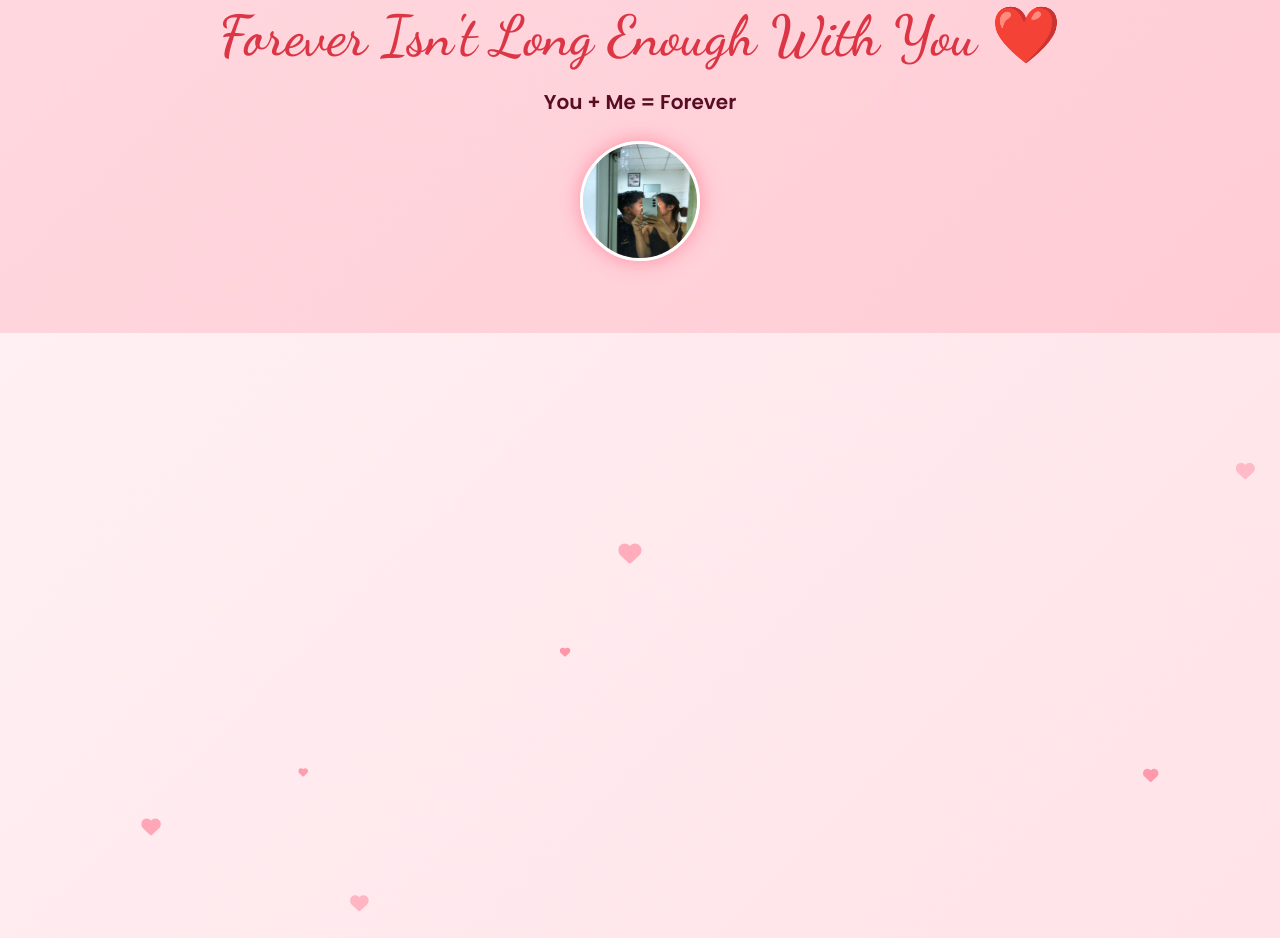
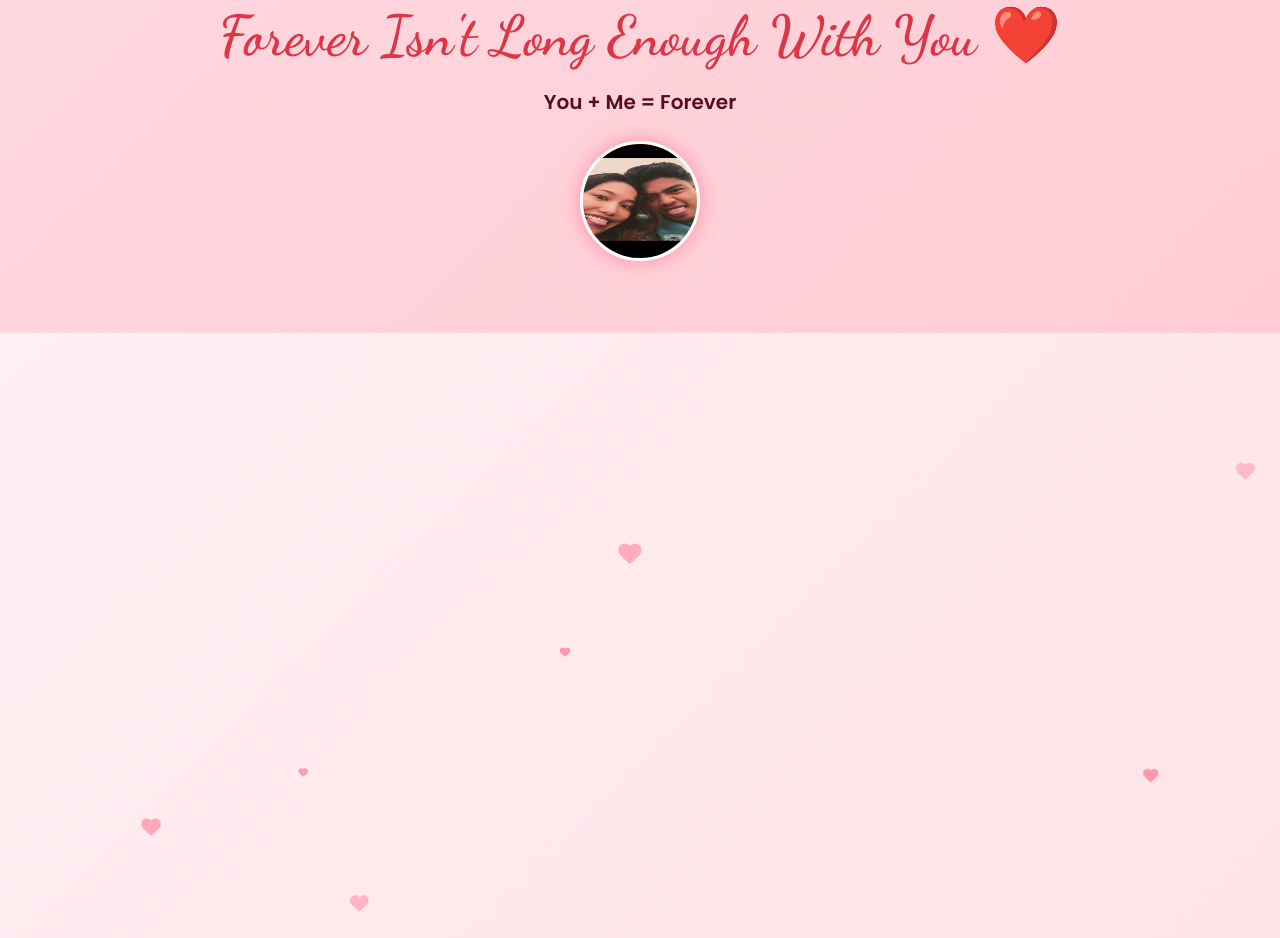
Before and after one commit to yarzarpayingsoe-glitch/my-love, a plain HTML site: page index.html in a window 1280 px wide. Shown: the part 3419-4357 px from the top of the page. Drawn offline with nearby package versions, Linux system fonts and the light colour scheme.

Commit message:
Update index.html

```diff
--- a/index.html
+++ b/index.html
@@ -290,7 +290,7 @@
         <p class="lead mb-4 fw-bold">You + Me = Forever</p>
         <div class="footer-photo mx-auto mb-4">
           <img
-            src="1.jpg"
+            src="6.jpg"
             alt="Couple"
             onerror="
               this.src =
```
